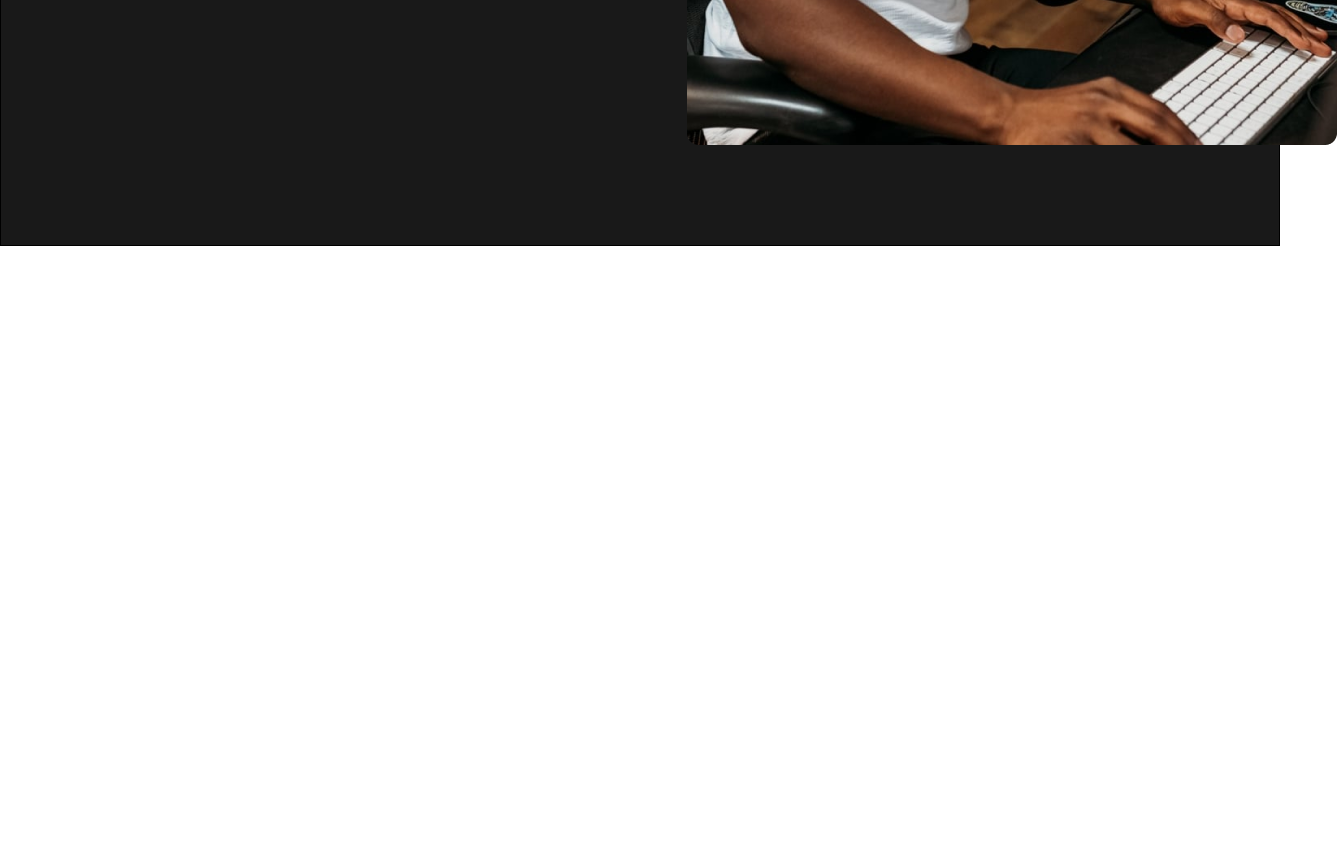
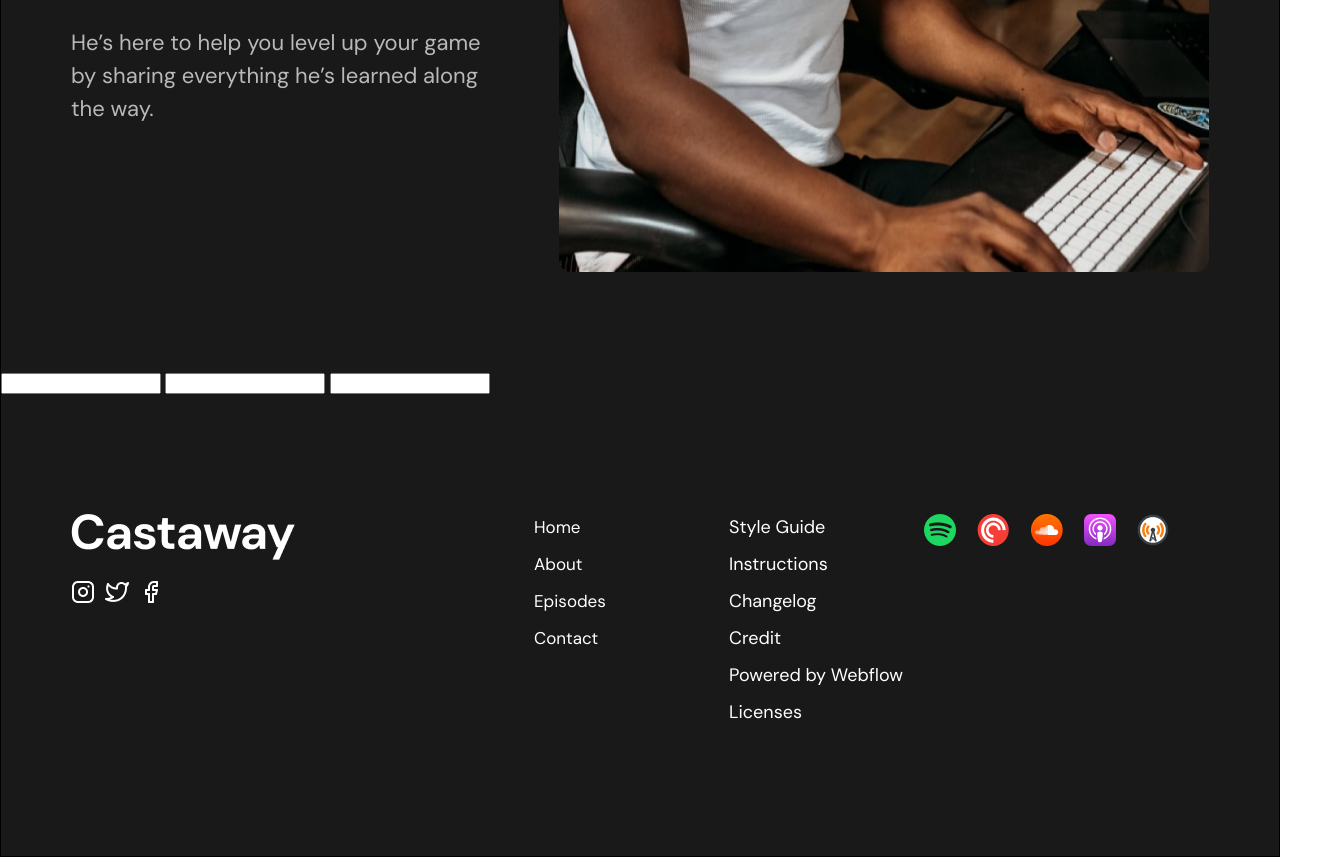
Before and after one commit to Nafffar/Nafffar.github.io, a plain HTML site: page index.html in a window 1280 px wide. Shown: the part 3985-4842 px from the top of the page, 1337 px wide, since content can reach past the window. Before the commit the page ends 4231 px from the top, so only its background shows below. Drawn offline with Linux system fonts and the light colour scheme.

Commit message:
Add files via upload

```diff
--- /dev/null
+++ b/css/footer.css
@@ -0,0 +1,111 @@
+.last-block{
+    padding: 20px;
+}
+
+.links{
+    display: flex;
+    padding: 100px 50px;
+}
+
+.castaway{
+    width: 447px;
+    height: 222px;
+    margin-right: 16px;
+}
+.castaway img{
+    display: block;
+    margin-bottom: 20px;
+
+}
+.links .castaway div{
+    display: flex;
+}
+
+.links .castaway div a{
+    width: 24px;
+    height: 24px;
+    margin-right: 10px;
+
+}
+.links .castaway a:nth-child(1){
+    background-image: url(../img/socialnetwork/inst.png);
+}
+
+.links .castaway a:nth-child(2){
+    background-image: url(../img/socialnetwork/twit.png);
+}
+
+.links .castaway a:nth-child(3){
+    background-image: url(../img/socialnetwork/facebook.png);
+}
+
+.links .castaway a:last-child{
+    margin-right: 0;
+}
+
+.nav-links{
+    width: 179px;
+    margin-right: 16px;
+}
+
+.nav-links a{
+    display: block;
+    font-size: 17px;
+    line-height: 27px;
+    color: #FFFFFF;
+    text-decoration: none;
+    margin-bottom: 10px;
+}
+
+.about-links{
+    width: 179px;
+    height: 222px;
+    margin-right: 16px;
+}
+
+.about-links a{
+    display: block;
+    font-size: 18px;
+    line-height: 27px;
+    color: #FFFFFF;
+    text-decoration: none;
+    margin-bottom: 10px;
+}
+
+.last-block .links .music-links a
+{
+    display: inline-block;
+    width: 32px;
+    height: 32px;
+    margin-right: 17px;
+
+}
+.links .music-links a:nth-child(1)
+{
+    background-image: url(../img/links/1.png);
+}
+
+.links .music-links a:nth-child(2)
+{
+    background-image: url(../img/links/2.png);
+}
+
+.links .music-links a:nth-child(3)
+{
+    background-image: url(../img/links/3.png);
+}
+
+.links .music-links a:nth-child(4)
+{
+    background-image: url(../img/links/4.png);
+}
+
+.links .music-links a:nth-child(5)
+{
+    background-image: url(../img/links/5.png);
+}
+
+.links .music-links a:last-child
+{
+    margin-right: 0;
+}
--- a/css/main.css
+++ b/css/main.css
@@ -213,35 +213,29 @@
 }
 
  /*------------------домашка--------------------*/
-.block-man{
-    margin: 0 20px;
-}
 
 
 .block-inside{
-    height: 743px;
     display: flex;
-    margin: 100px 50px;
-
-
+    justify-content: space-between;
+    padding: 100px 70px;
 }
 
 .bio{
-    width: 590px;
-    height: 448px;
-    margin: 147px 60px 147px 0;
+    padding: 147px 60px 147px 0;
 }
 
 .button-arrow{
+    display: block;
     width: 112px;
     height: 112px;
     border-radius: 50%;
-    display: flex;
-    justify-content: center;
-    align-items: center;
-    text-decoration: none;
     background-color: #118DA8;
     margin-bottom: 20px;
+
+    background-image: url(../img/arrow.png);
+    background-repeat: no-repeat; /*не дублирует картинку внутри блока*/
+    background-position: center;
 
 }
 
@@ -254,8 +248,6 @@
 }
 
 .host{
-    width: 496px;
-    height: 80px;
    font-size: 65px;
    line-height: 79px;
    color: #ffffff;
@@ -265,8 +257,6 @@
 }
 
 .his-bio{
-    width: 556px;
-    height: 66px;
     font-size: 22px;
     line-height: 33px;
     color: #FFFFFFB2;
@@ -279,7 +269,7 @@
     margin-bottom: 0;
 }
 
-.pictures-man img{ /*нужно ли оставлять свойство размеров пикчи если они уже по характеристикам соответсвуют необходимым?*/
+.pictures-man img{ /*нужно ли оставлять свойство размеров пикчи если они уже по характеристикам соответсвуют необходимым? Да, лучше оставить, для наглядности*/
     width: 650px;
     height: 743px;
 }
--- a/css/media/adaptive.css
+++ b/css/media/adaptive.css
@@ -5,12 +5,54 @@
 }
 
 
+
 @media (max-width: 1240px){
-    .nextLevel .content
-{
+    .nextLevel .content{
     transition: padding 1s ease;
     padding: 50px 50px 0 50px;
 }
+.nextLevel{
+    display: flex;
+    flex-direction: column;
+    align-items: center;
+    height: auto;
+    padding: 40px 70px 40px 70px;
+}
+
+.nextLevel .listenOn
+{
+    display: flex;
+    flex-direction: column;
+    align-items: center;
+}
+
+.nextLevel .listenOn{
+padding-left: 0;
+}
+    .block-inside{
+        flex-direction: column-reverse;
+
+
+    }
+    .links,  .nav-links, .about-links{
+        display: flex;
+        flex-direction: column;
+        align-items: center;
+    }
+    .castaway{
+        display: flex;
+        flex-direction: column;
+        justify-content: center;
+        align-items: center;
+    }
+    .nav-links, .about-links{
+        margin: 0 0 20px 0;
+
+    }
+
+    .music-links{
+        text-align: center;
+    }
 }
 
 @media(max-width: 1024px){
--- a/css/media/mobile.css
+++ b/css/media/mobile.css
@@ -1,22 +1,5 @@
 @media(max-width: 1090px){
-    .nextLevel{
-        display: flex;
-        flex-direction: column;
-        align-items: center;
-        height: auto;
-        padding: 40px 70px 40px 70px;
-    }
 
-    .nextLevel .listenOn
-    {
-        display: flex;
-        flex-direction: column;
-        align-items: center;
-    }
-
-    .nextLevel .listenOn{
-    padding-left: 0;
-}
 }
 @media(max-width: 1024px){
     .lastEpisodes .episode{
--- a/index.html
+++ b/index.html
@@ -8,6 +8,7 @@
     <link rel="stylesheet" href="css/fonts.css">
     <link rel="stylesheet" href="css/header.css">
     <link rel="stylesheet" href="css/main.css">
+    <link rel="stylesheet" href="css/footer.css">
     <link rel="stylesheet" href="css/media/adaptive.css">
     <link rel="stylesheet" href="css/media/mobile.css">
 </head>
@@ -98,28 +99,67 @@
                     </div>
                 </div>
             </div>
-            <div class="block-man">
                 <div class="block-inside">
                     <div class="bio">
-                        <a class="button-arrow" href="">
-                            <img src="img/arrow.png" alt="">
-                        </a>
+                        <a class="button-arrow" href=""></a>
                         <a class="button-host"href="">Meet your host</a>
                         <span class="host">Jacob Paulaner</span>
                          <span class="his-bio">Jacob has a background in audio
                             engineering, and has been podcasting
-                            since the early days.</span>
+                            since the early days.
+                        </span>
                         <span class="his-bio">He’s here to help you level
                             up your game by sharing everything
-                            he’s learned along the way.</span>
+                            he’s learned along the way.
+                        </span>
 
                     </div>
-                    <div class="pictures-man">
                         <img src="img/jacob.png" alt="">
+                </div>
+            <div class="subscribe">
+                <div class="title"></div>
+                <form action="">
+                    <input type="text">
+                    <input type="text">
+                    <input type="submite">
+                </form>
+            </div>
+        </main>
+        <footer>
+            <div class="last-block">
+                <div class="links">
+                    <div class="castaway">
+                        <img src="img/castaway.png" alt="">
+                        <div>
+                            <a href=""></a>
+                            <a href=""></a>
+                            <a href=""></a>
+                        </div>
+                    </div>
+                    <div class="nav-links">
+                        <a href="">Home</a>
+                        <a href="">About</a>
+                        <a href="">Episodes</a>
+                        <a href="">Contact</a>
+                    </div>
+                    <div class="about-links">
+                        <a href="">Style Guide</a>
+                        <a href="">Instructions</a>
+                        <a href="">Changelog</a>
+                        <a href="">Credit</a>
+                        <a href="">Powered by Webflow</a>
+                        <a href="">Licenses</a>
+                    </div>
+                    <div class="music-links">
+                        <a href=""></a>
+                        <a href=""></a>
+                        <a href=""></a>
+                        <a href=""></a>
+                        <a href=""></a>
                     </div>
                 </div>
             </div>
-        </main>
+        </footer>
     </div>
 </body>
 </html>
```
Also changed, not shown: img/castaway.png (added), img/socialnetwork/facebook.png (added), img/socialnetwork/inst.png (added), img/socialnetwork/twit.png (added).
